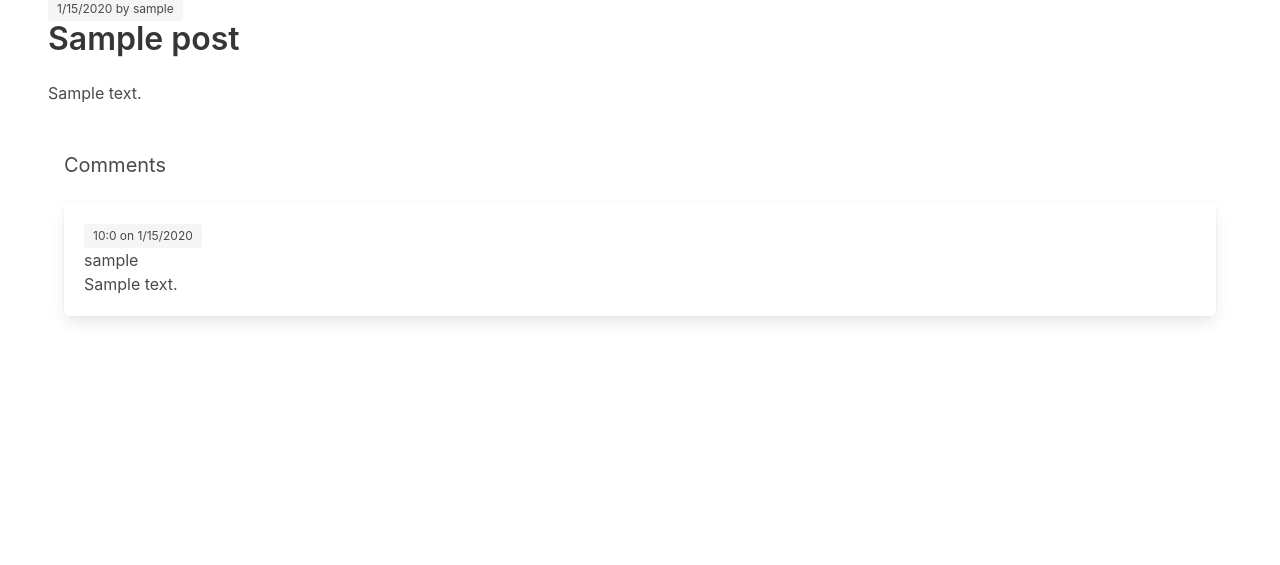
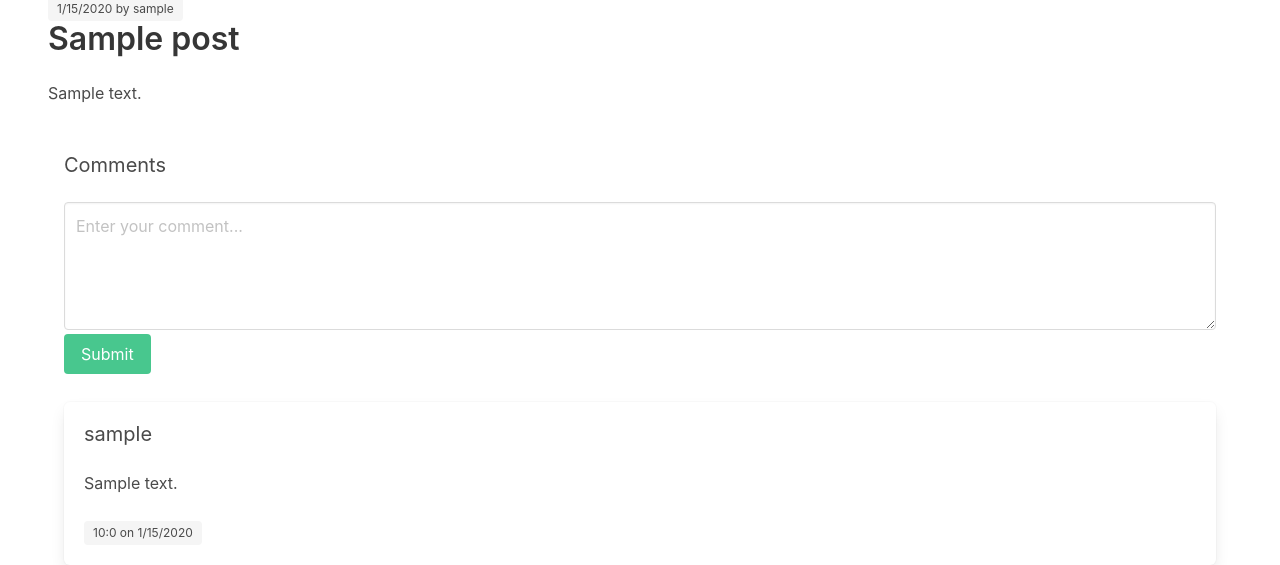
Before and after one commit to charlestietjen/Trilogy-HW-12-Tech-Blog, a Node server app: page /post/1 in a window 1280 px wide. Shown: the part 236-801 px from the top of the page. Before the commit the page ends 558 px from the top, so only its background shows below. Run offline with Node 20, Linux system fonts and the light colour scheme; tables that the repository leaves empty hold one stand-in row (values such as "Sample post"); some libraries are stand-ins or nearby versions.

Commit message:
single post view complete including posting comments

```diff
--- /dev/null
+++ b/public/javascript/comment.js
@@ -0,0 +1,28 @@
+async function commentHandler(event) {
+    event.preventDefault();
+
+    const text = document.querySelector('textarea[name="comment-body"]').value.trim();
+    const post_id = window.location.toString().split('/')[
+        window.location.toString().split('/').length - 1
+    ];
+
+    if  (text){
+        const response = await fetch('/api/comments', {
+            method: 'post',
+            body: JSON.stringify({
+                post_id,
+                text
+            }),
+            headers: {
+                'Content-Type': 'application/json'
+            }
+        });
+        if (response.ok) {
+            document.location.reload();
+        } else {
+            alert('Failed to post comment.');
+        }
+    }
+}
+
+document.querySelector('#comment-submit-btn').addEventListener('click', commentHandler);
--- a/views/partials/comments.handlebars
+++ b/views/partials/comments.handlebars
@@ -1,9 +1,9 @@
 <div class="container comments">
     {{#each this}}
     <div class="box">
+        <h4 class="subtitle is-size-5">{{user.username}}</h4>
+        <p class="content">{{body}}</p>
         <div class="tag">{{format_time created_at}} on {{format_date created_at}}</div>
-        <h4>{{user.username}}</h4>
-        <p>{{body}}</p>
     </div>
     {{/each}}
 </div>
--- a/views/single-post.handlebars
+++ b/views/single-post.handlebars
@@ -7,5 +7,10 @@
 </section>
 <section class="container">
     <h3 class="subtitle">Comments</h3>
+    <div class="content">
+        <textarea class="textarea" name="comment-body" placeholder="Enter your comment..."></textarea>
+        <button class="my-1 button is-success" id="comment-submit-btn">Submit</button>
+    </div>
     {{>comments post.comments}}
 </section>
+<script src="/javascript/comment.js"></script>
```
Also changed, not shown: views/edit-post.handlebars (added).
